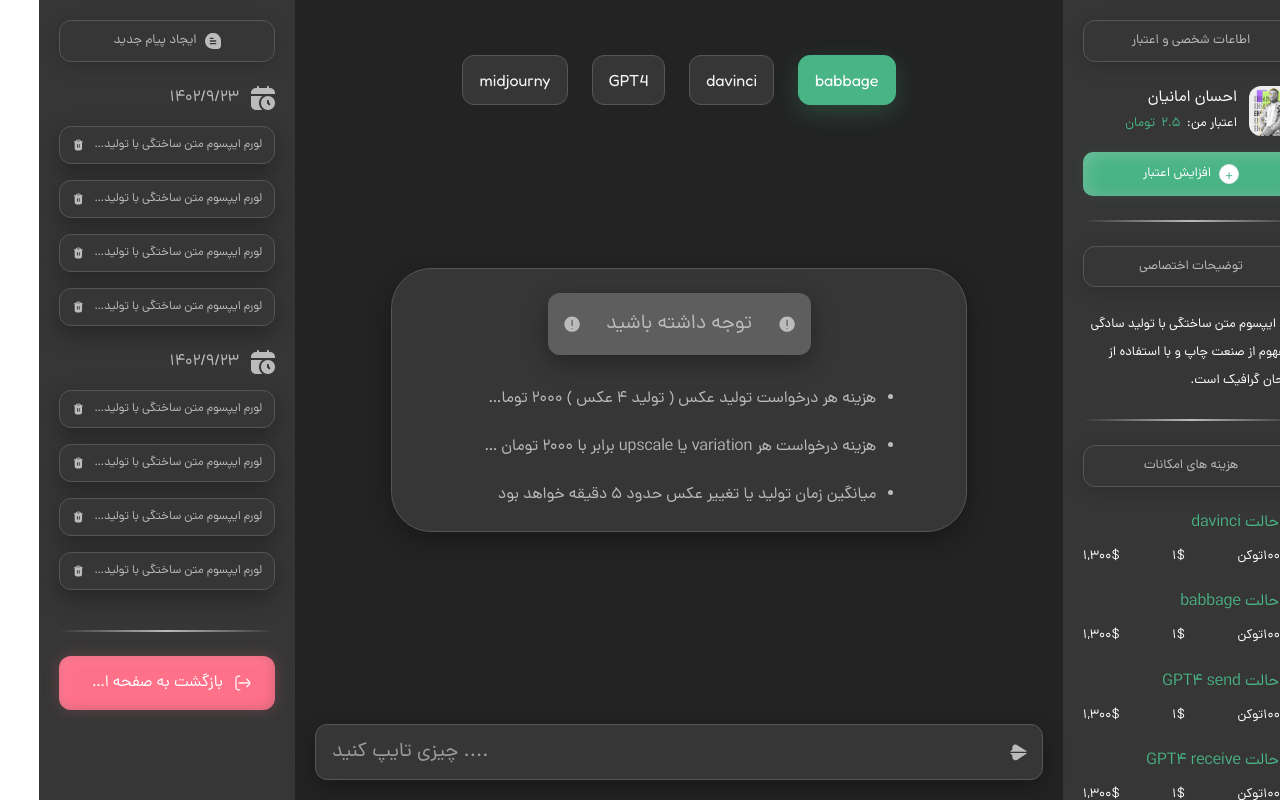
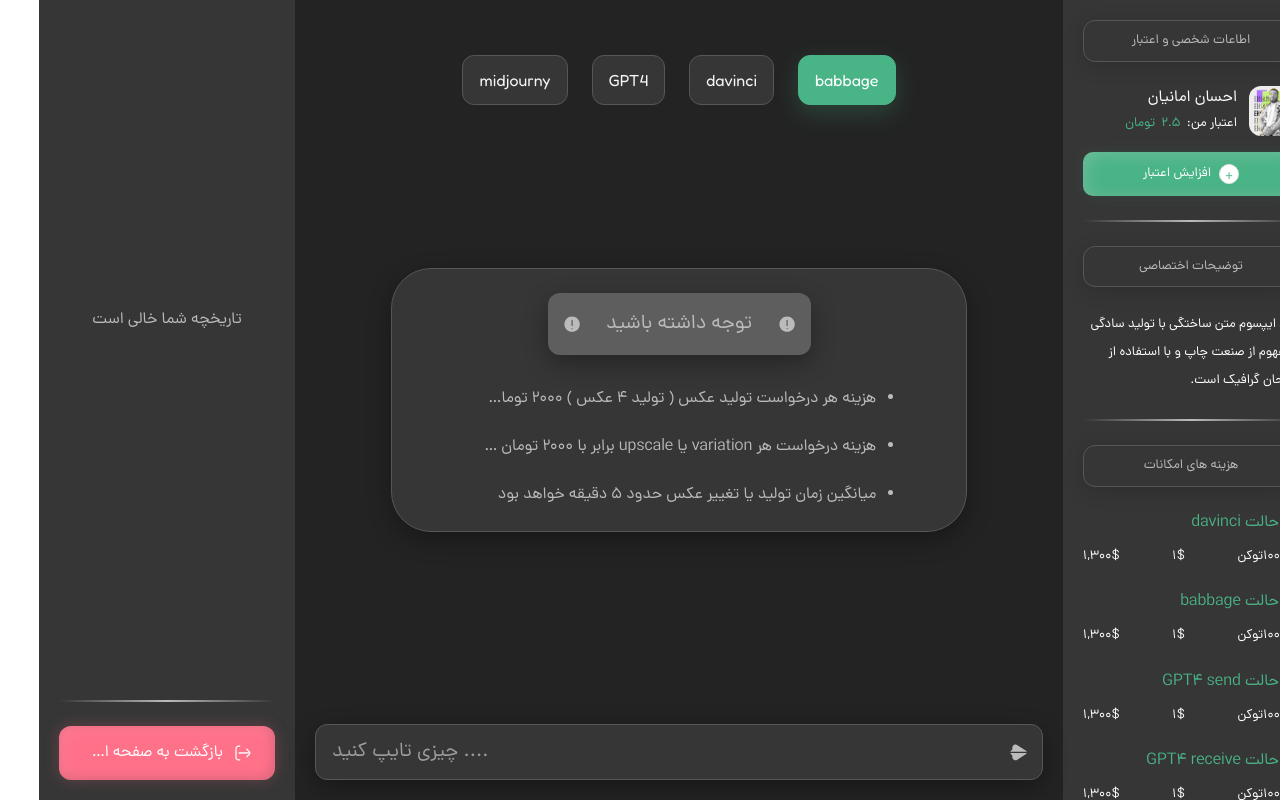
Before and after one commit to tasha-dev/Webimode, a Next.js app: page /chat-gpt/app in a window 1280 px wide. Built offline with nearby package versions, Linux system fonts and the light colour scheme.

Commit message:
added some scripts to left side component of chat gpt app

```diff
--- a/component/page/section/chat-gpt-app/leftSideComponent.tsx
+++ b/component/page/section/chat-gpt-app/leftSideComponent.tsx
@@ -1,5 +1,8 @@
+// Forcing nextJS to render this component as client side component
+'use client';
+
 // Importing part
-import {ReactNode} from "react";
+import {Dispatch, ReactNode, useState} from "react";
 import IconComponent from "@/chunk/iconComponent";
 import Link from "next/link";
 import ChatDateComponent from "@/chunk/page/chat-gpt-app/chatDateComponent";
@@ -7,10 +10,17 @@ import ChatItemComponent from "@/chunk/page/chat-gpt-app/chatItemComponent";
 
 // Creating and exporting left side of chat gpt app page as default
 export default function LeftSideComponent():ReactNode {
+    // Defining states of component
+    const [chats, setChats]:[Array<string | null>, Dispatch<any>] = useState([]);
+
     // Returning JSX
     return (
-        <div className="bg-pageDark overflow-auto no-scroll lg:block hidden">
-            <div className="p-[20px] no-scroll">
+        <div className="bg-pageDark lg:block hidden h-[100vh]">
+            <div data-has-chats={(chats.length !== 0)} className="p-[20px] overflow-auto no-scroll h-[80vh] data-[has-chats='false']:flex data-[has-chats='false']:items-center data-[has-chats='false']:justify-center">
+                {
+                    (chats.length !== 0)
+                        ? (
+                            <>
                                 <div className="chat-tag">
                                     <IconComponent size={16} name="chat" />
                                     ایجاد پیام جدید
@@ -33,8 +43,11 @@ export default function LeftSideComponent():ReactNode {
                                         <ChatItemComponent link="#">لورم ایپسوم متن ساختگی با تولید ....</ChatItemComponent>
                                     </ul>
                                 </div>
+                            </>
+                        ) : <span className="text-center text-[16px] font-normal text-lightGrey block">تاریخچه شما خالی است</span>
+                }
             </div>
-            <div className="p-[20px] flex items-center justify-end flex-col w-full">
+            <div className="p-[20px] flex items-center justify-end flex-col w-full h-[20vh]">
                 <div className="h-[2px] bg-gradient-to-r from-transparent w-full to-transparent mb-[24px] via-lightGrey" />
                 <Link href='/' className="btn-alert">
                     <IconComponent name="exit" size={16} />
```
Lines whose indentation alone changed are shown as unchanged.
